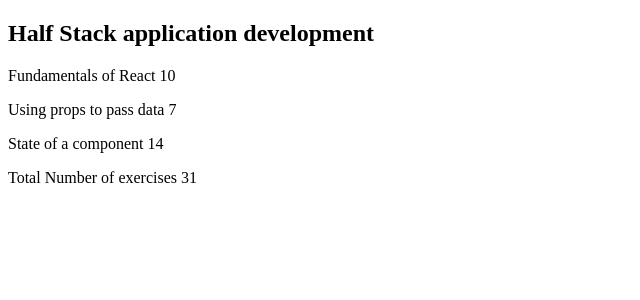
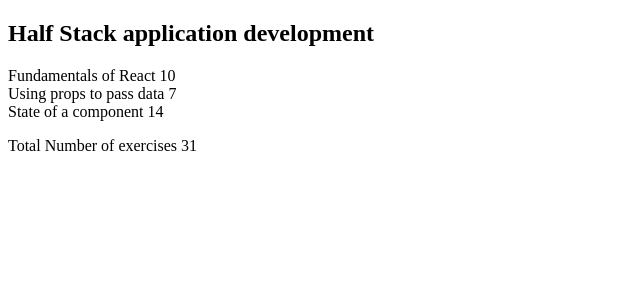
Before and after one commit to kpto09/fullstackopen, a React (Vite) app: page / in a window 1280 px wide. Shown: the top 300 px of the page, without its empty margins (0-640 px from the left). Built offline with nearby package versions, Linux system fonts and the light colour scheme.

Commit message:
pushing part1.2

```diff
--- a/src/App.jsx
+++ b/src/App.jsx
@@ -9,10 +9,16 @@ const Header = (props) => {
 const Content = (props) => {
   return (
     <div>
-      <p>{props.content1} {props.exercises1}</p>
-      <p>{props.content2} {props.exercises2}</p>
-      <p>{props.content3} {props.exercises3}</p>
+      <Parts content={props.content1} exercises={props.exercises1} />
+      <Parts content={props.content2} exercises={props.exercises2} />
+      <Parts content={props.content3} exercises={props.exercises3} />
     </div>
+  )
+}
+
+const Parts = (props) => {
+  return (
+    <div>{props.content} {props.exercises}</div>
   )
 }
 
```
